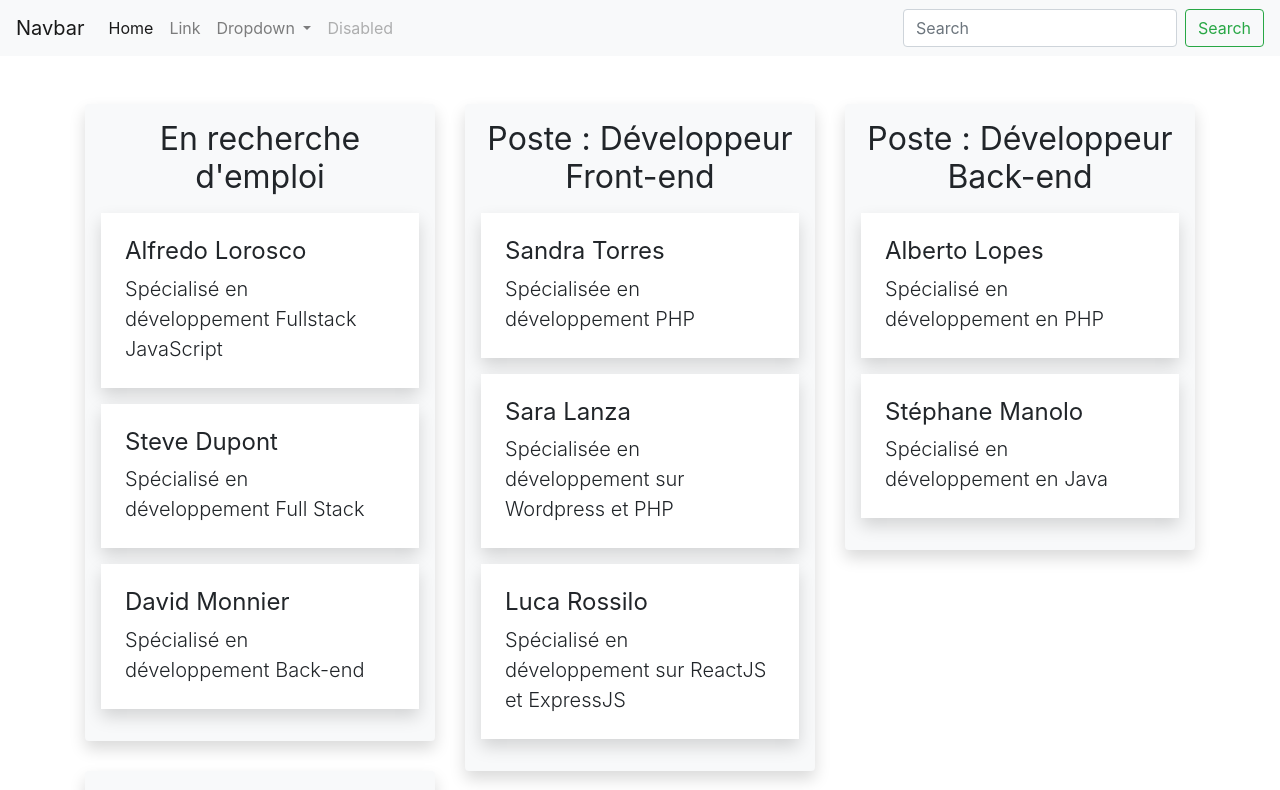
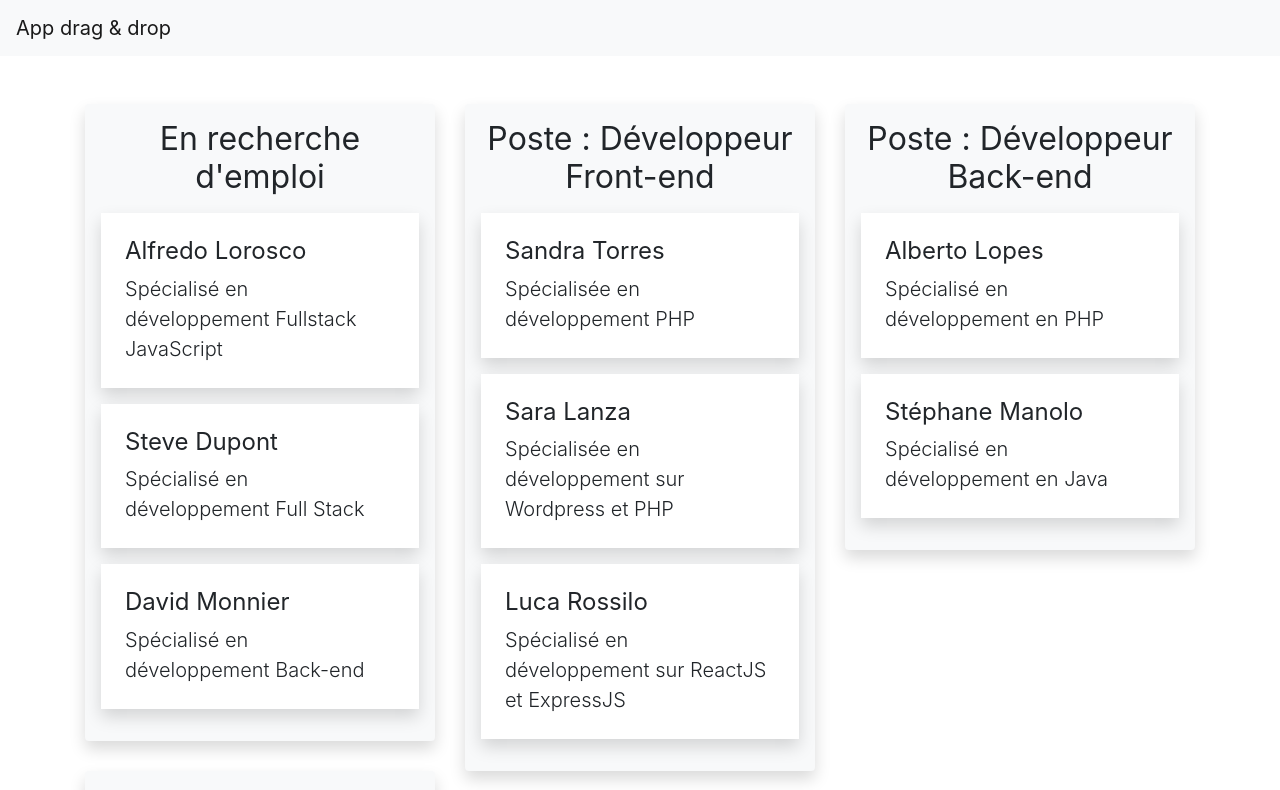
Before and after one commit to hermann-10/drag-drop-app, an Angular app: page / in a window 1280 px wide. Shown: the top 790 px of the page. Built offline with nearby package versions, Linux system fonts and the light colour scheme.

Commit message:
Suppression de quelques éléments du menu dans le component app

```diff
--- a/src/app/app.component.html
+++ b/src/app/app.component.html
@@ -1,37 +1,8 @@
 <nav class="navbar navbar-expand-lg navbar-light bg-light">
-  <a class="navbar-brand" href="#">Navbar</a>
+  <a class="navbar-brand" href="#">App drag & drop</a>
   <button class="navbar-toggler" type="button" data-toggle="collapse" data-target="#navbarSupportedContent" aria-controls="navbarSupportedContent" aria-expanded="false" aria-label="Toggle navigation">
     <span class="navbar-toggler-icon"></span>
   </button>
-
-  <div class="collapse navbar-collapse" id="navbarSupportedContent">
-    <ul class="navbar-nav mr-auto">
-      <li class="nav-item active">
-        <a class="nav-link" href="#">Home <span class="sr-only">(current)</span></a>
-      </li>
-      <li class="nav-item">
-        <a class="nav-link" href="#">Link</a>
-      </li>
-      <li class="nav-item dropdown">
-        <a class="nav-link dropdown-toggle" href="#" id="navbarDropdown" role="button" data-toggle="dropdown" aria-haspopup="true" aria-expanded="false">
-          Dropdown
-        </a>
-        <div class="dropdown-menu" aria-labelledby="navbarDropdown">
-          <a class="dropdown-item" href="#">Action</a>
-          <a class="dropdown-item" href="#">Another action</a>
-          <div class="dropdown-divider"></div>
-          <a class="dropdown-item" href="#">Something else here</a>
-        </div>
-      </li>
-      <li class="nav-item">
-        <a class="nav-link disabled" href="#" tabindex="-1" aria-disabled="true">Disabled</a>
-      </li>
-    </ul>
-    <form class="form-inline my-2 my-lg-0">
-      <input class="form-control mr-sm-2" type="search" placeholder="Search" aria-label="Search">
-      <button class="btn btn-outline-success my-2 my-sm-0" type="submit">Search</button>
-    </form>
-  </div>
 </nav>
 
 <div class="container py-5">
```
